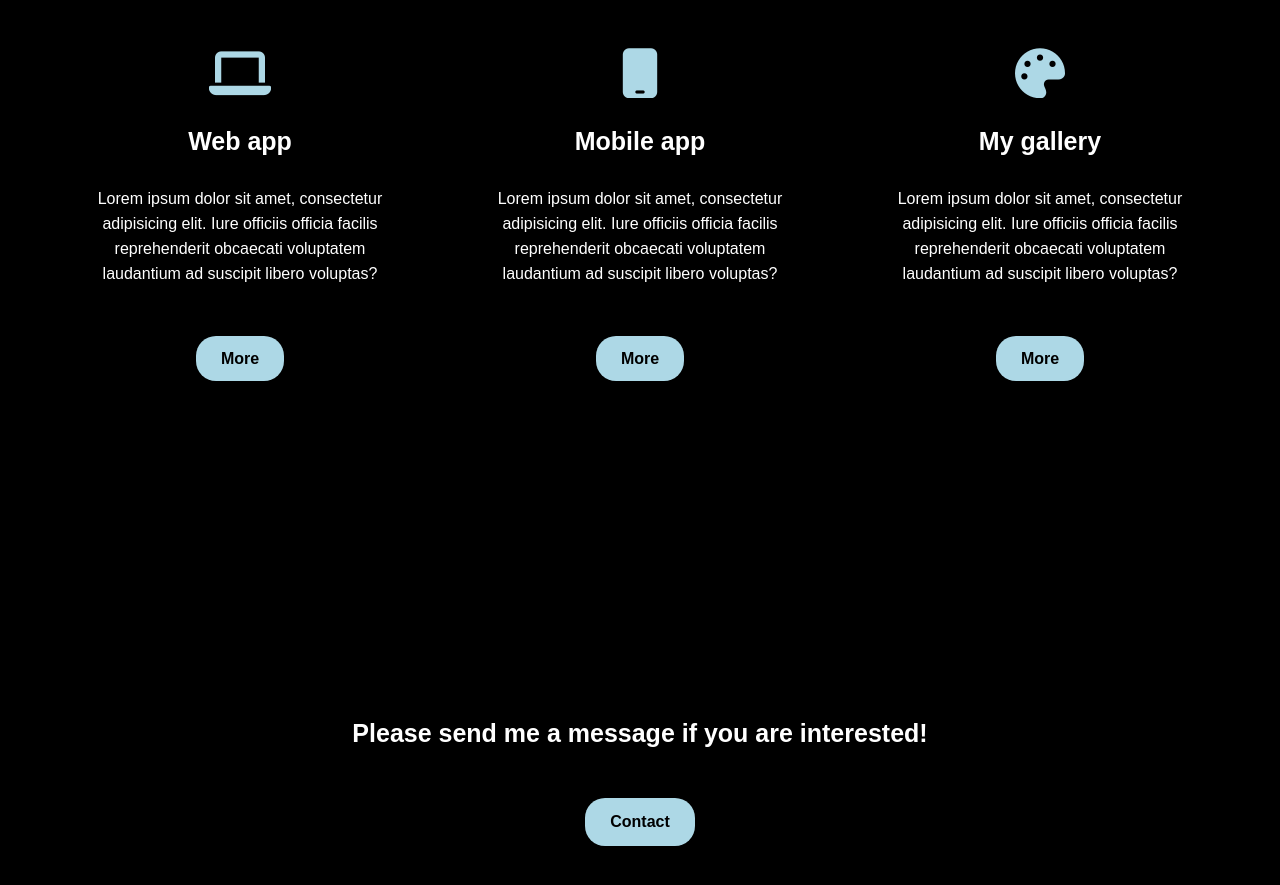
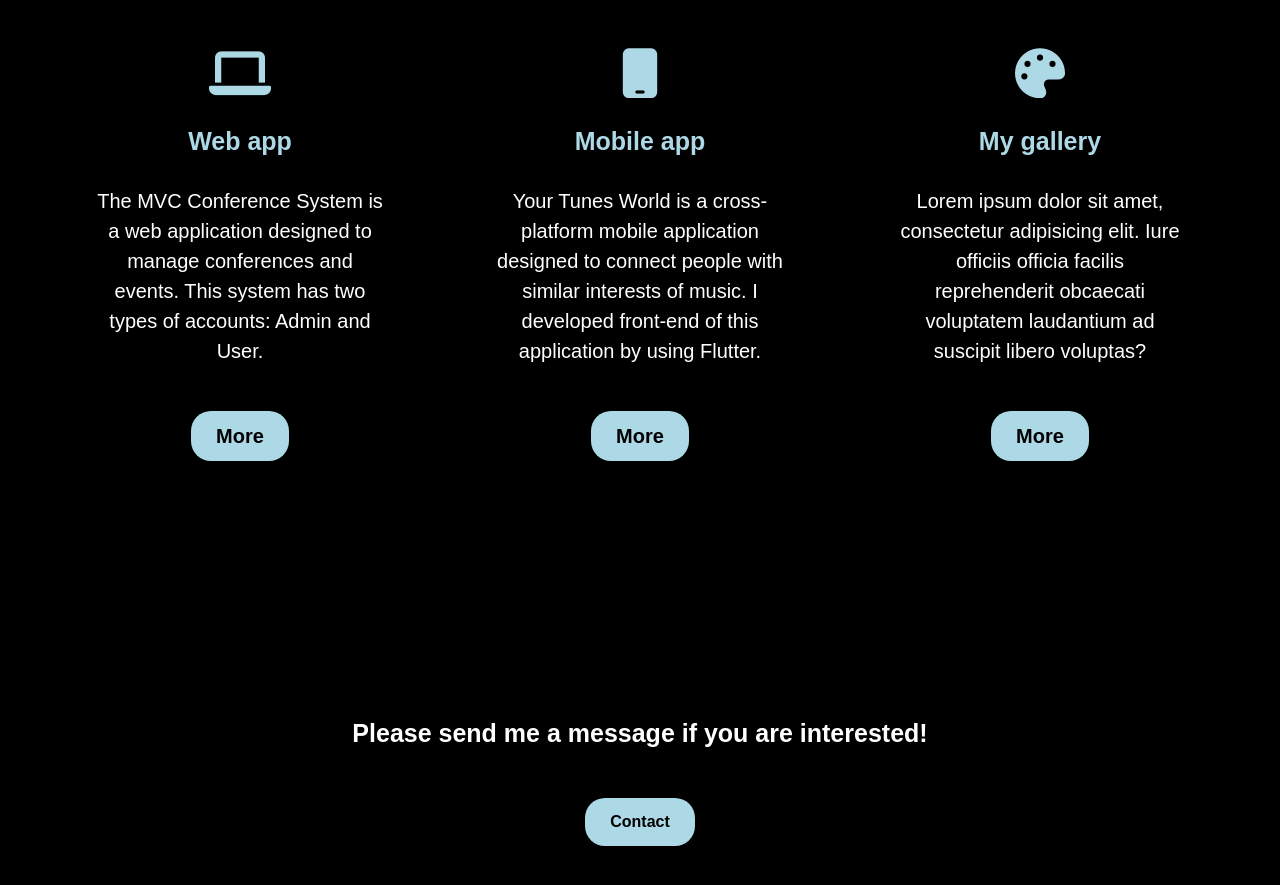
Before and after one commit to ryotaest/ryota.o, a plain HTML site: page Profile/index.html in a window 1280 px wide. Shown: the part 2118-3003 px from the top of the page. Drawn offline with nearby package versions, Linux system fonts and the light colour scheme.

Commit message:
add card text

```diff
--- a/Profile/index.html
+++ b/Profile/index.html
@@ -125,9 +125,9 @@
           <h5>Web app</h5>
           <div class="paragraph">
             <p>
-              Lorem ipsum dolor sit amet, consectetur adipisicing elit. Iure
-              officiis officia facilis reprehenderit obcaecati voluptatem
-              laudantium ad suscipit libero voluptas?
+              The MVC Conference System is a web application designed to manage
+              conferences and events. This system has two types of accounts:
+              Admin and User.
             </p>
             <p style="text-align: center">
               <a href="project1.html" class="button" id="">More</a>
@@ -139,9 +139,9 @@
           <h5>Mobile app</h5>
           <div class="paragraph">
             <p>
-              Lorem ipsum dolor sit amet, consectetur adipisicing elit. Iure
-              officiis officia facilis reprehenderit obcaecati voluptatem
-              laudantium ad suscipit libero voluptas?
+              Your Tunes World is a cross-platform mobile application designed
+              to connect people with similar interests of music. I developed
+              front-end of this application by using Flutter.
             </p>
             <p style="text-align: center">
               <a href="project2.html" class="button" id="">More</a>
--- a/Profile/style.css
+++ b/Profile/style.css
@@ -271,16 +271,16 @@ button:hover {
 }
 
 .card h5 {
-  color: white;
+  color: lightblue;
   font-size: 25px;
   margin-bottom: 30px;
 }
 
 .paragraph p {
   color: white;
-  font-size: 16px;
-  line-height: 25px;
-  margin-bottom: 30px;
+  font-size: 20px;
+  line-height: 30px;
+  margin-bottom: 25px;
 }
 
 .card .button {
```
